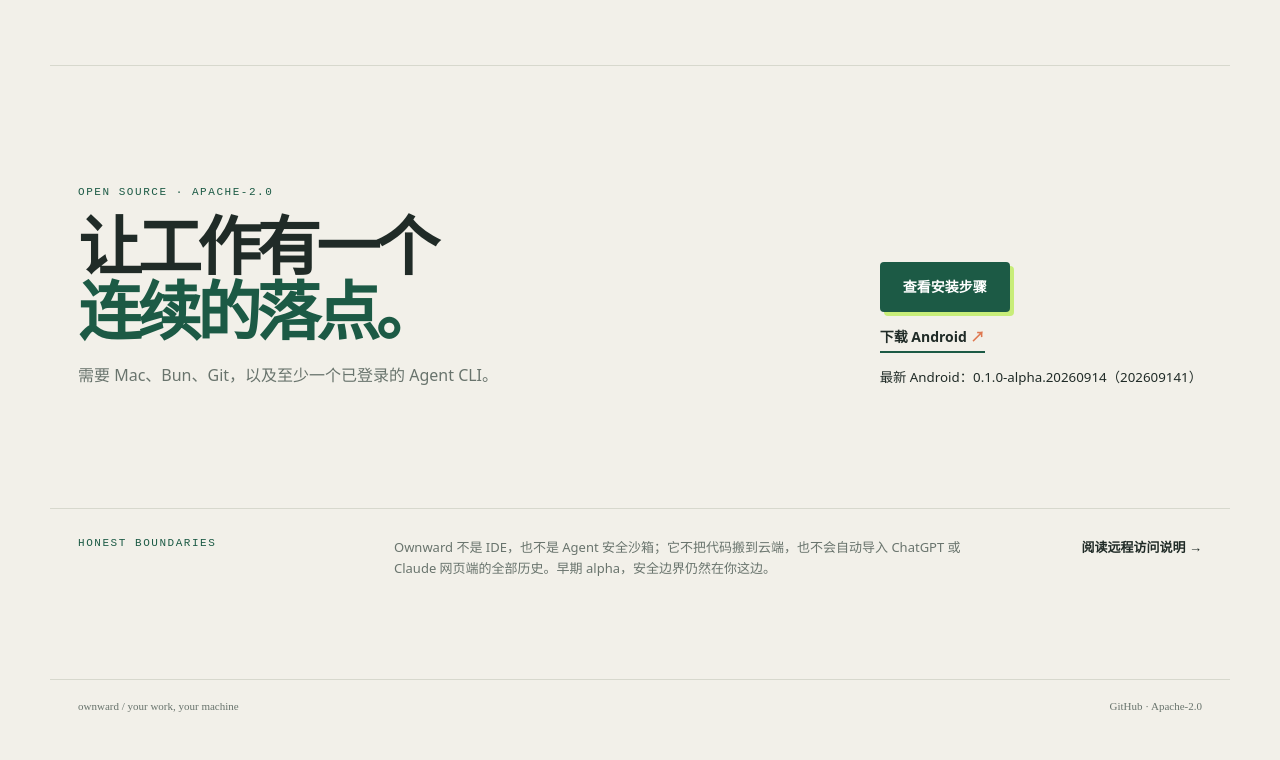
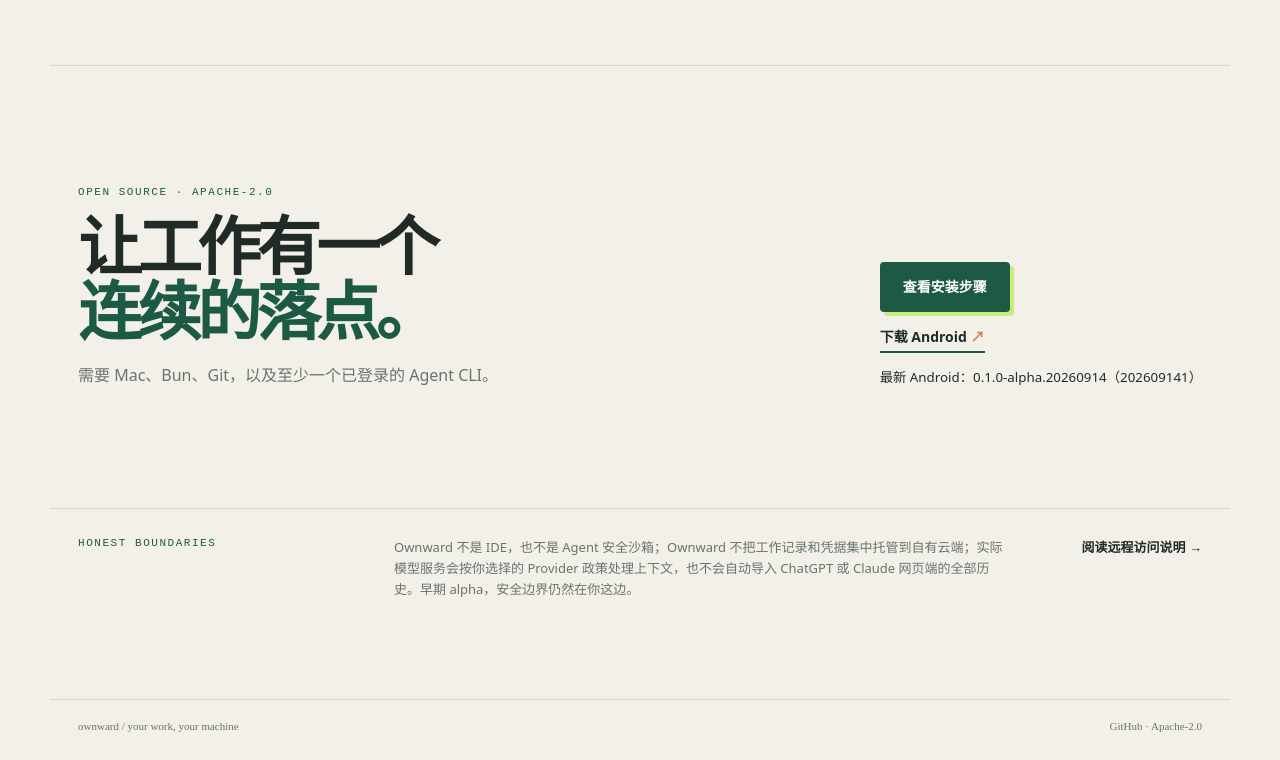
Before and after one commit to whtis/ownward, a website: page site/index.html in a window 1280 px wide. Shown: the part 2503-3263 px from the top of the page. Drawn offline with Linux system fonts and the light colour scheme.

Commit message:
fix(site): state provider privacy boundary precisely

```diff
--- a/site/index.html
+++ b/site/index.html
@@ -50,7 +50,7 @@
 
     <section class="cta wrap"><div><p class="kicker">OPEN SOURCE · APACHE-2.0</p><h2>让工作有一个<br><em>连续的落点。</em></h2><p>需要 Mac、Bun、Git，以及至少一个已登录的 Agent CLI。</p></div><div class="cta-actions"><a class="button" href="https://github.com/whtis/ownward#3-%E5%88%86%E9%92%9F%E8%B7%91%E8%B5%B7%E6%9D%A5">查看安装步骤</a><a class="download" id="download" href="https://github.com/whtis/ownward/releases">下载 Android <span>↗</span></a><small id="release">正在读取最新版本…</small></div></section>
 
-    <section class="boundaries wrap"><p class="kicker">HONEST BOUNDARIES</p><p>Ownward 不是 IDE，也不是 Agent 安全沙箱；它不把代码搬到云端，也不会自动导入 ChatGPT 或 Claude 网页端的全部历史。早期 alpha，安全边界仍然在你这边。</p><a href="https://github.com/whtis/ownward/blob/main/docs/remote-access.md">阅读远程访问说明 →</a></section>
+    <section class="boundaries wrap"><p class="kicker">HONEST BOUNDARIES</p><p>Ownward 不是 IDE，也不是 Agent 安全沙箱；Ownward 不把工作记录和凭据集中托管到自有云端；实际模型服务会按你选择的 Provider 政策处理上下文，也不会自动导入 ChatGPT 或 Claude 网页端的全部历史。早期 alpha，安全边界仍然在你这边。</p><a href="https://github.com/whtis/ownward/blob/main/docs/remote-access.md">阅读远程访问说明 →</a></section>
   </main>
   <footer class="wrap"><span>ownward / your work, your machine</span><span><a href="https://github.com/whtis/ownward">GitHub</a> · Apache-2.0</span></footer>
   <script>
```
